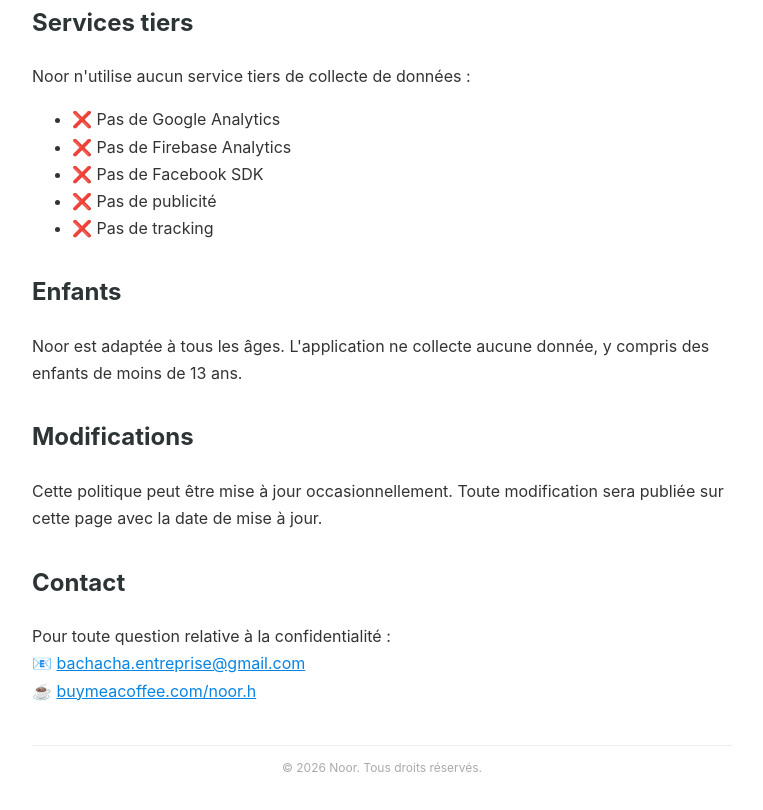
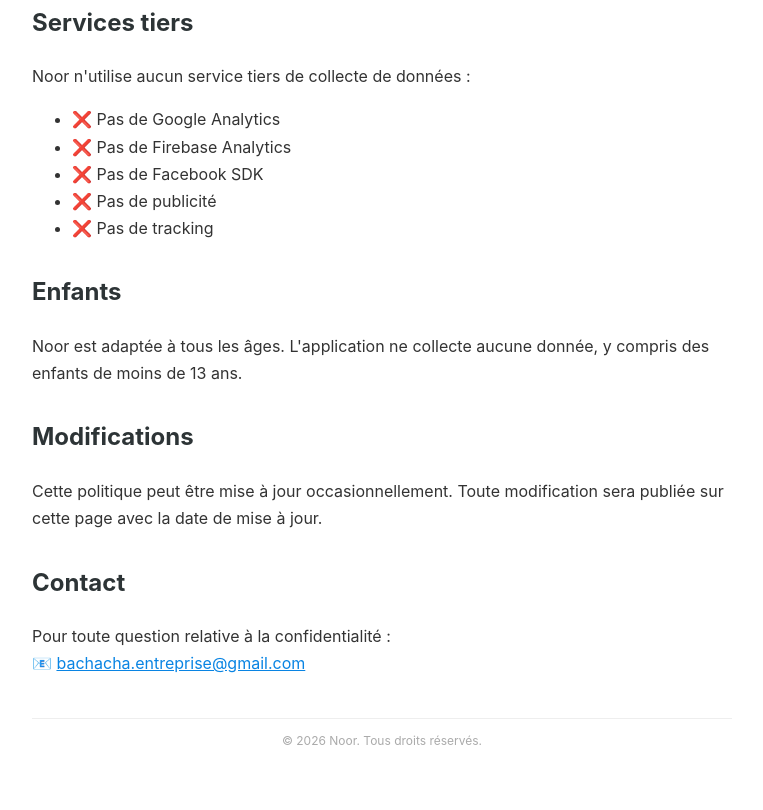
Before and after one commit to Bachacha/noor-privacy, a plain HTML site: page index.html in a window 1280 px wide. Shown: the part 2132-2942 px from the top of the page, without its empty margins (258-1021 px from the left). After the commit the page ends 2915 px from the top, so only its background shows below. Drawn offline with Linux system fonts and the light colour scheme.

Commit message:
Remove buymeacoffee, update date

```diff
--- a/index.html
+++ b/index.html
@@ -120,8 +120,7 @@
   <h2>Contact</h2>
   <p>
     Pour toute question relative à la confidentialité :<br>
-    📧 <a href="mailto:bachacha.entreprise@gmail.com">bachacha.entreprise@gmail.com</a><br>
-    ☕ <a href="https://buymeacoffee.com/noor.h">buymeacoffee.com/noor.h</a>
+    📧 <a href="mailto:bachacha.entreprise@gmail.com">bachacha.entreprise@gmail.com</a>
   </p>
 
   <hr style="margin-top: 40px; border: none; border-top: 1px solid #eee;">
```
